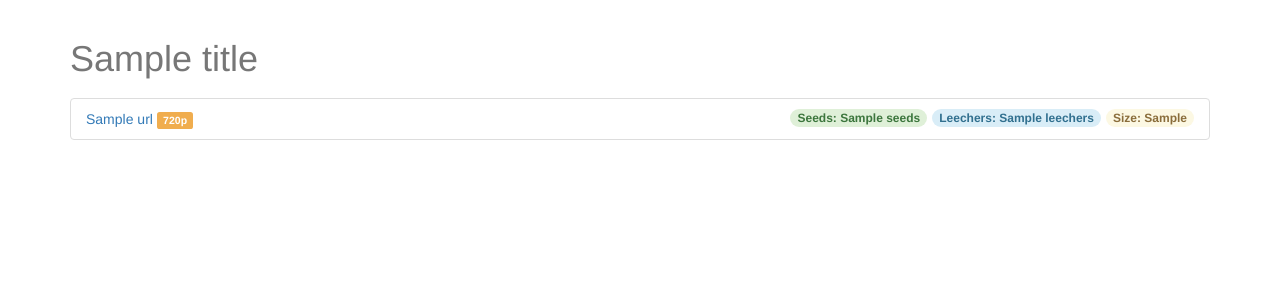
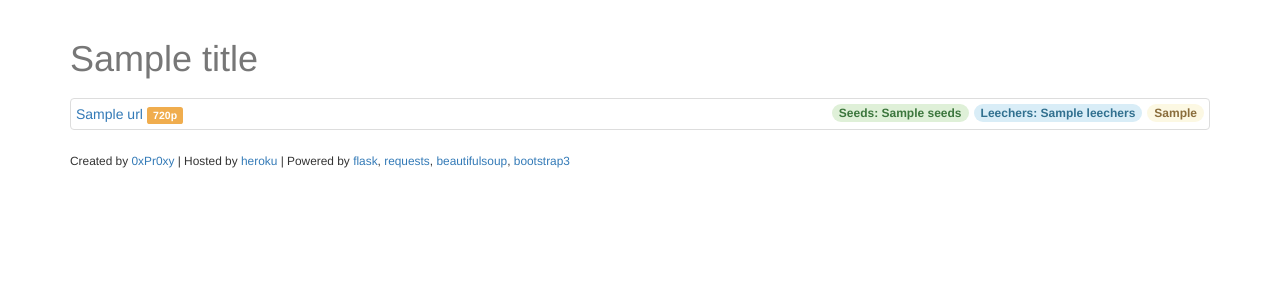
Before and after one commit to retnrernet/flask-torrent, a Flask app: template app/templates/list.html in a window 1280 px wide. Shown: the part 51-351 px from the top of the page. Run offline with Flask 2, Linux system fonts and the light colour scheme; the template is opened without the code that fills it: most values are stand-ins (such as "Sample title", 1, 10 or a date in 2020); some libraries are stand-ins or nearby versions.

Commit message:
hide info on devices with small and medium screen, add footer

```diff
--- a/app/static/css/custom.css
+++ b/app/static/css/custom.css
@@ -12,3 +12,6 @@
 .page-header h1 {
 	color:#777;
 }
+.list-group-item {
+	padding:5px 5px 5px 5px;
+}
--- a/app/templates/base.html
+++ b/app/templates/base.html
@@ -66,6 +66,14 @@
     {% endblock %}
     </div>
 
+    <div class="container">
+    <small>
+    Created by <a href="https://github.com/0xPr0xy">0xPr0xy</a>
+     | Hosted by <a href="https://heroku.com">heroku</a>
+     | Powered by <a href="http://flask.pocoo.org/">flask</a>, <a href="http://docs.python-requests.org/en/latest/">requests</a>, <a href="http://www.crummy.com/software/BeautifulSoup/">beautifulsoup</a>, <a href="http://getbootstrap.com/">bootstrap3</a>
+    </small>
+    </div><br>
+
   	<script src="http://code.jquery.com/jquery.js"></script>
     <script src="//netdna.bootstrapcdn.com/bootstrap/3.1.1/js/bootstrap.min.js"></script>
   	<script src="/static/js/custom.js"></script>
--- a/app/templates/list.html
+++ b/app/templates/list.html
@@ -15,25 +15,25 @@
 	<li class="list-group-item">
 	{% if url.torrenthash and url.title %}
 	<a href='/magnet{{url.torrenthash}}'>{{ url.title|truncate(100) }}</a>
-	{% if '1080p' in url.title %}
-		<span class="label label-success">1080p</span>
-	{% elif '720p' or 'HDTV' in url.title %}
-		<span class="label label-warning">720p</span>
-	{% endif %}
 	{% endif %}
 
 	{% if url.mb %}
-	<span class="badge alert-warning hidden-xs">Size: {{url.mb}}</span>
+	<span class="badge alert-warning hidden-sm hidden-xs">{{url.mb}}</span>
 	{% endif %}
 
 	{% if url.leechers %}
-	<span class="badge alert-info hidden-xs">Leechers: {{url.leechers}}</span>
+	<span class="badge alert-info hidden-sm hidden-xs">Leechers: {{url.leechers}}</span>
 	{% endif %}
 
 	{% if url.seeds %}
-	<span class="badge alert-success hidden-xs">Seeds: {{url.seeds }}</span>
+	<span class="badge alert-success hidden-sm hidden-xs">Seeds: {{url.seeds }}</span>
 	{% endif %}
 
+	{% if '1080p' in url.title %}
+	<span class="label label-success hidden-sm hidden-xs">1080p</span>
+	{% elif '720p' or 'HDTV' in url.title %}
+	<span class="label label-warning hidden-sm hidden-xs">720p</span>
+	{% endif %}
 	</li>
 {% endfor %}
 </ul>
```
